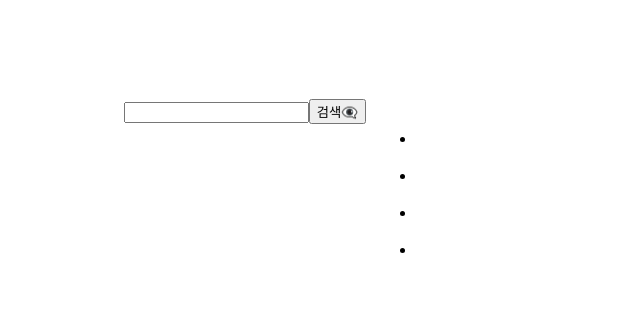
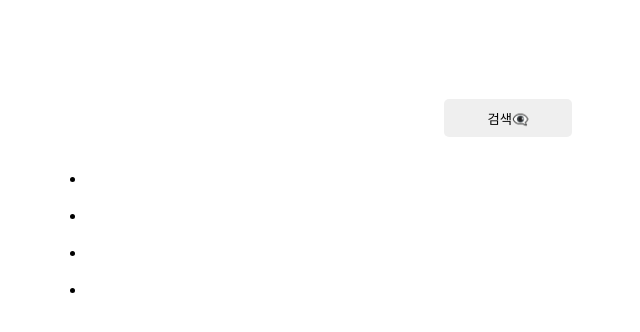
Before and after one commit to eunseonJeong/Codeitmall, a Next.js app: page / in a window 1280 px wide. Shown: the top 332 px of the page, without its empty margins (331-971 px from the left). Built offline with nearby package versions, Linux system fonts and the light colour scheme.

Commit message:
style: css 수정

```diff
--- a/components/SearchForm.js
+++ b/components/SearchForm.js
@@ -1,3 +1,4 @@
+import { StButton, StForm, StInput } from "@/styles/styled";
 import { useRouter } from "next/router";
 import React, { useState } from "react";
 
@@ -16,9 +17,9 @@ export default function SearchForm({ initialValue = "" }) {
     router.push(`/search?q=${value}`);
   };
   return (
-    <form onSubmit={handlerSubmit}>
-      <input name="q" value={value} onChange={handlerChange} />
-      <button>검색👁️‍🗨️</button>
-    </form>
+    <StForm onSubmit={handlerSubmit}>
+      <StInput name="q" value={value} onChange={handlerChange} />
+      <StButton>검색👁️‍🗨️</StButton>
+    </StForm>
   );
 }
--- a/pages/index.js
+++ b/pages/index.js
@@ -1,4 +1,4 @@
-import { Row } from "@/components/Flex";
+import { Column, Row } from "@/components/Flex";
 import Page from "@/components/Page";
 import SearchForm from "@/components/SearchForm";
 import Link from "next/link";
@@ -9,6 +9,7 @@ export default function Home() {
     <>
       <Sttitle>ITEM</Sttitle>
       <Page>
+        <Column>
           <SearchForm />
           <ul>
             <li>
@@ -24,6 +25,7 @@ export default function Home() {
               <StLink href="https://www.naver.com/">naver</StLink>
             </li>
           </ul>
+        </Column>
       </Page>
     </>
   );
--- a/pages/products/[id].js
+++ b/pages/products/[id].js
@@ -20,11 +20,11 @@ export default function Products() {
     getProduct(id);
   }, [id]);
 
+  //맨 처음엔 product 값이 없을테니 아무것도 렌더링 해주지 않겠다!
   if (!product) return null;
 
   return (
     <>
-      <div>Products {id} 페이지</div>
       <h3>{product.name}</h3>
       <h3>{product.price}원</h3>
       <img src={product.imgUrl} alt={product.name} />
--- /dev/null
+++ b/styles/styled.js
@@ -0,0 +1,22 @@
+import { styled } from "styled-components";
+export const StForm = styled.form`
+  display: flex;
+  flex-direction: row;
+  gap: 10px;
+`;
+
+export const StInput = styled.input`
+  border: none;
+  border-radius: 5px;
+
+  width: 30vw;
+  height: 3vw;
+`;
+
+export const StButton = styled.button`
+  border: none;
+  border-radius: 5px;
+
+  width: 10vw;
+  height: 3vw;
+`;
```
Lines whose indentation alone changed are shown as unchanged.
